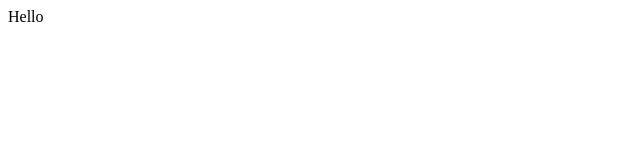
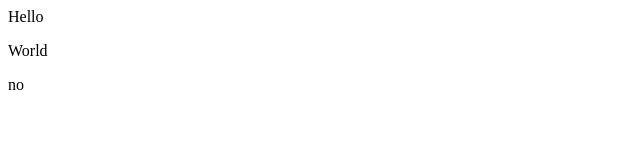
Before and after one commit to Yashmehul/demo-repoo, a plain HTML site: page index.html in a window 1280 px wide. Shown: the full height of the page, 0-640 px from the left. Drawn offline with Linux system fonts and the light colour scheme.

Commit message:
Updated the hotfix_branch

```diff
--- a/index.html
+++ b/index.html
@@ -1,2 +1,4 @@
 
 <p>Hello</p>
+<p>World</p>
+<p>no</p>
```
